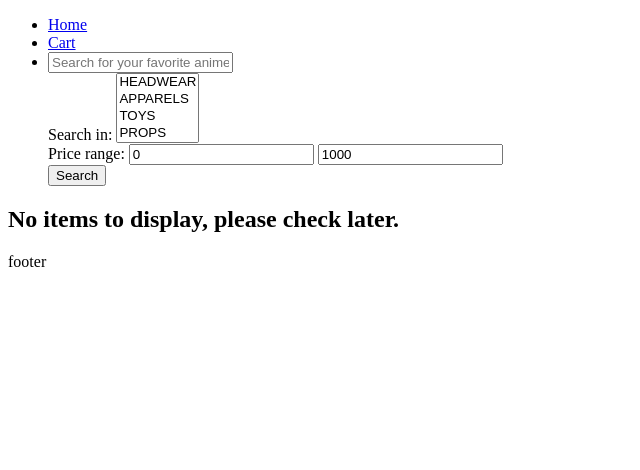
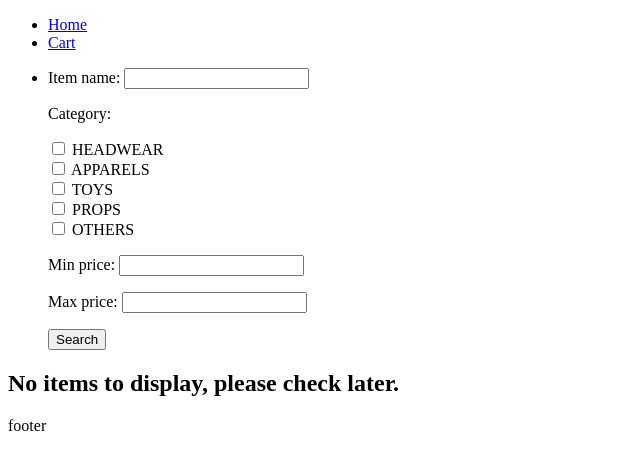
Before and after one commit to Olanrewajuemmanuel/yoami-project, a Django app: page /yoami/ in a window 1280 px wide. Shown: the top 470 px of the page, without its empty margins (0-640 px from the left). Run offline with Django 4.2, Linux system fonts and the light colour scheme; data that the repository does not hold is empty.

Commit message:
- refactored filter function to - include django forms

```diff
--- /dev/null
+++ b/store_main/forms.py
@@ -0,0 +1,10 @@
+from email.policy import default
+from .globals import CATEGORIES
+from django import forms
+
+
+class SearchItemForm(forms.Form):
+    item_name = forms.CharField(max_length=255)
+    category = forms.MultipleChoiceField(choices=CATEGORIES, widget=forms.CheckboxSelectMultiple, required=False)
+    price_min = forms.IntegerField(label='Min price', max_value=1000, required=False)
+    price_max = forms.IntegerField(label='Max price', max_value=10000, required=False)
--- a/store_main/templates/skeletons/search.html
+++ b/store_main/templates/skeletons/search.html
@@ -1,17 +1,4 @@
 <form action="{% url 'store_main:search' %}" method="get">
-    <input type="text" name="search" placeholder="Search for your favorite anime costumes and props">
-    <div class="filter">
-        Search in:
-        <select name="categories" multiple>
-            {% for category in categories %}
-                <option value="{{category.0}}" name="category_name" >{{ category.1 }}</option>
-            {% endfor %}
-        </select>
-        <div class="price_filter">
-            Price range:
-            <input type="number" name="min" value="0">
-            <input type="number" name="max" value="1000">
-        </div>
-    </div>
+    {{ form.as_p }}
     <button>Search</button>
 </form>
--- a/store_main/templates/store_main/search_details.html
+++ b/store_main/templates/store_main/search_details.html
@@ -9,6 +9,7 @@
 
 {% if error_msg %}
     {{ error_msg }}
+    <div>Some items</div>
 
 
 {% elif found_items %}
@@ -34,9 +35,5 @@
     {% endfor %}
 </div>
 
-{% else %}
-<p>No item matched your search</p>
-<div>Some items</div>
-
 {% endif %}
 {% endblock %}
--- a/store_main/views.py
+++ b/store_main/views.py
@@ -3,6 +3,7 @@ from django.shortcuts import render
 
 from .models import Item
 from .globals import CATEGORIES
+from .forms import SearchItemForm
 
 # Create your views here.
 
@@ -12,7 +13,7 @@ def index_view(request):
 
     context = {
         'items': Item.objects.filter(date_added__lte=timezone.now()).order_by("-date_added"),
-        'categories': CATEGORIES,
+        'form': SearchItemForm(),
     }
 
     return render(request, template_name, context)
@@ -21,18 +22,25 @@ def index_view(request):
 def search_detail(request):
     template_name = 'store_main/search_details.html'
     context = {}
-    context['categories'] = CATEGORIES
 
-    try:
-        item_name = request.GET['search']
-        item_category = request.GET['categories']
-        min_price_filter = request.GET['min']
-        max_price_filter = request.GET['max']
+    if request.GET:
+        form = SearchItemForm(request.GET)
 
-        found_items = Item.objects.filter(title__icontains=item_name, price__range=(
-            min_price_filter, max_price_filter)).order_by("-date_added")[:30]
-        context['found_items'] = found_items
-    except (KeyError, Item.DoesNotExist):
-        context['error_msg'] = "There was an error when searching the item, try again."
+        if form.is_valid():
+            item_name = form.cleaned_data['item_name']
+            item_category = form.cleaned_data['category']
+            min_price = form.cleaned_data['price_min'] or 0
+            max_price = form.cleaned_data['price_max'] or 1000
+        try:
+            found_items = Item.objects.filter(title__icontains=item_name, category__category_name__in=item_category, price__range=(
+                min_price, max_price)).order_by("-date_added").distinct()
+            context['found_items'] = found_items
+            print(found_items)
+        except (KeyError, Item.DoesNotExist):
+            context['error_msg'] = "There was an error fetching the item. Please try again later."
+        else:
+            context['error_msg'] = form.errors
+
+    context['form'] = form
 
     return render(request, template_name, context)
```
